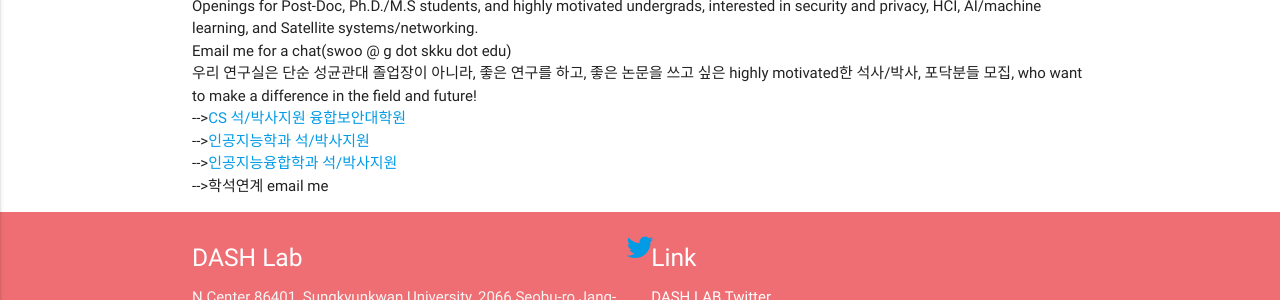
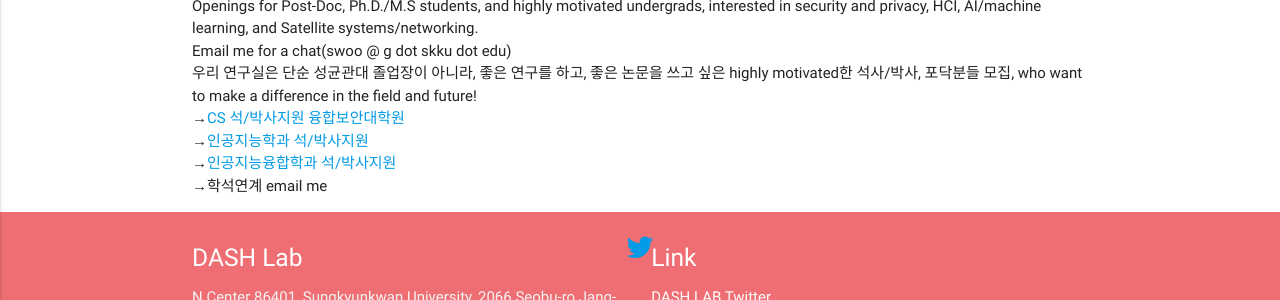
Before and after one commit to Yurim990507/DASH-Lab.github.io, a Jekyll site: the page built from About.md, in a window 1280 px wide and 900 px high, scrolled down 1611 px. Shown: the part 326-626 px from the top of the window. Built offline with Jekyll 4.4.1, drawn with Linux system fonts in a browser that asks for light colours; part of the change alters nothing that is shown.

Commit message:
edit arrows

```diff
--- a/About.md
+++ b/About.md
@@ -80,9 +80,9 @@ permalink: /About/
 우리 연구실은 단순 성균관대 졸업장이 아니라, 좋은 연구를 하고, 좋은 논문을 쓰고 싶은 highly motivated한 석사/박사, 포닥분들 모집, who want to make a difference in the field and future!
 
 <br>
---><a href="https://swb.skku.edu/security2020/index.do" target="_blank">CS 석/박사지원 융합보안대학원</a> <br>
---><a href="https://ai.skku.edu" target="_blank">인공지능학과 석/박사지원</a> <br>
---><a href="https://skb.skku.edu/skkuaai/index.do" target="_blank">인공지능융합학과 석/박사지원</a> <br>
--->학석연계 email me<br>
+&rarr;<a href="https://swb.skku.edu/security2020/index.do" target="_blank">CS 석/박사지원 융합보안대학원</a> <br>
+&rarr;<a href="https://ai.skku.edu" target="_blank">인공지능학과 석/박사지원</a> <br>
+&rarr;<a href="https://skb.skku.edu/skkuaai/index.do" target="_blank">인공지능융합학과 석/박사지원</a> <br>
+&rarr;학석연계 email me<br>
 
 </div>
```
